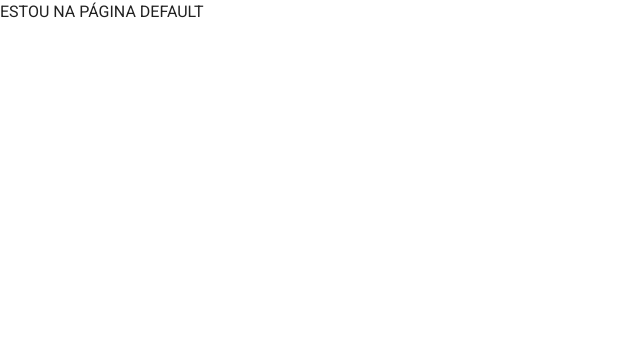
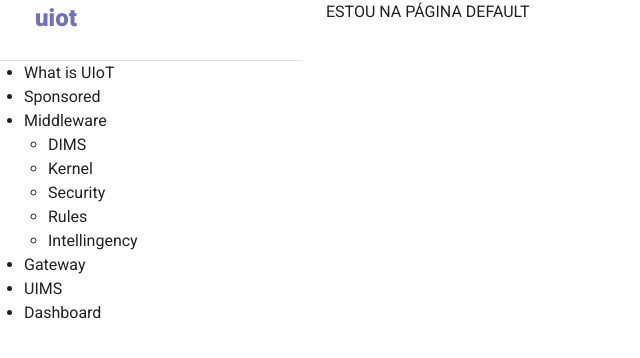
Before and after one commit to uiot/uiot.github.io, a Vue app: page /#/docs in a window 1280 px wide. Shown: the top 358 px of the page, without its empty margins (0-640 px from the left). Built offline with nearby package versions, Linux system fonts and the light colour scheme; what vue-mobile-detection would draw is missing.

Commit message:
new content

```diff
--- a/src/Docs.vue
+++ b/src/Docs.vue
@@ -1,11 +1,21 @@
 <template>
-    <router-view/>
+    <v-row>
+        <v-col cols="3">
+            <Menu/>
+        </v-col>
+        <v-col cols="9">
+            <router-view/>
+        </v-col>
+    </v-row>
 </template>
 
 <script>
+import Menu from "./docs/components/Menu.vue"
+
 
 export default {
     components: {
+        Menu
     },
     data: () => ({
         drawer: null
--- a/src/components/toolbar/web.vue
+++ b/src/components/toolbar/web.vue
@@ -2,6 +2,7 @@
   <div class="toolbar">
     <div class="style-top base lighten-1" />
     <v-toolbar flat class="grey lighten-3">
+
       <v-toolbar-title class="pl-10">
         <div @click="goTo()">
           <v-img class="nameLogo" src="@/assets/logo.png" width="35" />
--- /dev/null
+++ b/src/docs/components/Menu.vue
@@ -0,0 +1,62 @@
+<template>
+    <div>
+        <div class="">
+            <div @click="goTo()">
+                <v-img class="nameLogo" src="@/assets/logo.png" width="35" />
+                <span class="titleText base--text">
+                    <h2><b> uiot </b></h2>
+                </span>
+            </div>
+        </div><br>
+        <v-divider/>
+        <div>
+            <ul>
+                <li v-for="(item, index) in menu" :key="index">
+                    <a> {{ item.name }} </a>
+                    <span v-if="item.subMenu">
+                        <ul>
+                            <li v-for="(i, idx) in item.subMenu" :key="idx">
+                                <a>{{i.name}}</a>
+                            </li>
+                        </ul>
+                    </span>
+                </li>
+            </ul>
+        </div>
+    </div>
+</template>
+
+<script>
+export default {
+    data(){
+        return {
+            menu: [
+                { name: "What is UIoT" },
+                { name: "Sponsored" },
+                {
+                    icon: "mdi-icon",
+                    name: "Middleware",
+                    subMenu: [
+                        { name: "DIMS" },
+                        { name: "Kernel" },
+                        { name: "Security" },
+                        { name: "Rules" },
+                        { name: "Intellingency" },
+                    ]
+                },
+                { name: "Gateway" },
+                { name: "UIMS" },
+                { name: "Dashboard" },
+            ]
+        }
+    }
+
+}
+</script>
+
+<style scoped>
+.nameLogo {
+  float: left;
+}
+
+</style>
```
